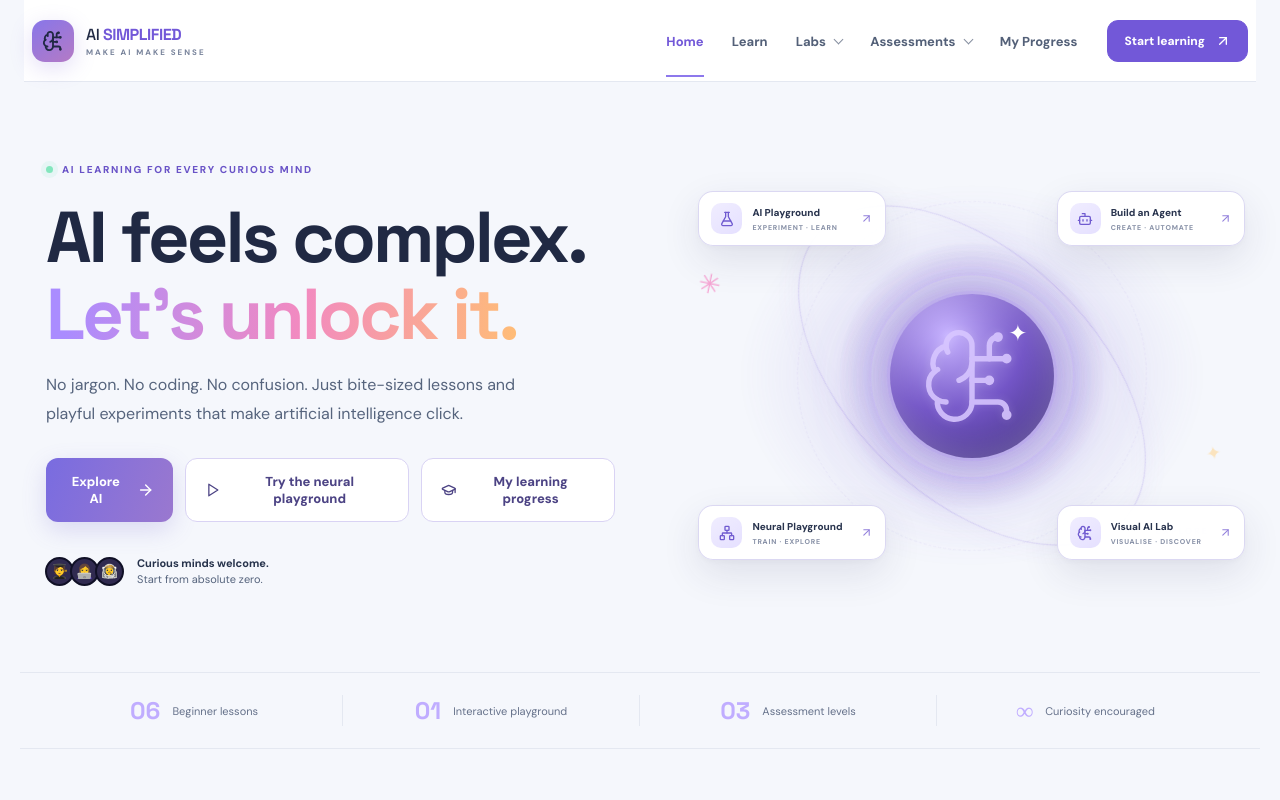
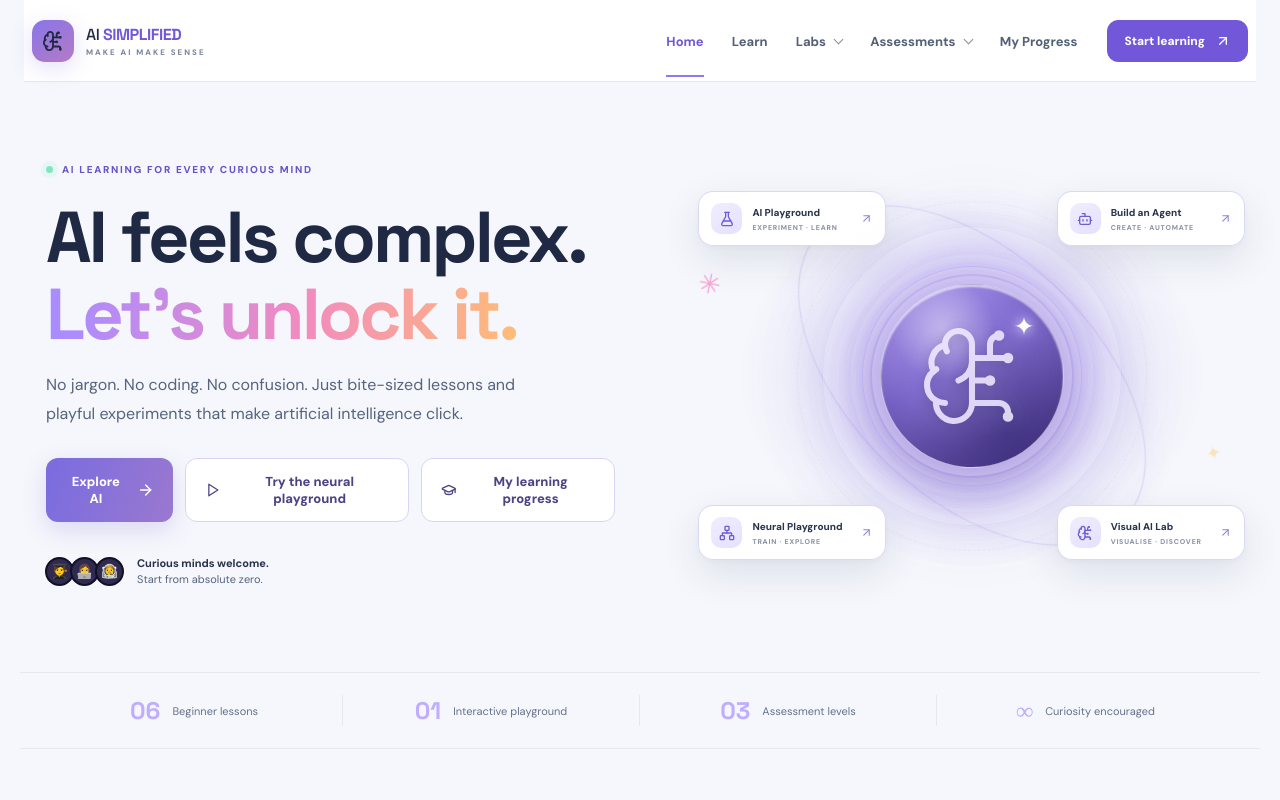
Before and after one commit to quantum-rakhi/ai-simplified, a React (Vite) app: page / in a window 1280 px wide. Shown: the top 800 px of the page. Built offline with nearby package versions, Linux system fonts and the light colour scheme.

Commit message:
Upgrade homepage AI brain with premium glass core and luminous neural halo

```diff
--- a/src/premium.css
+++ b/src/premium.css
@@ -1923,3 +1923,59 @@ body {
 @media(prefers-reduced-motion:reduce){
  .hero-art .lab-orbit-card,.hero-art .lab-orbit-card-inner{animation:none!important;transition:none!important}
 }
+
+
+/* PREMIUM AI CORE — layered glass, luminous edge and refined neural mark */
+.hero-art .brain-glow{
+ width:300px!important;height:300px!important;
+ border:1px solid rgba(163,142,239,.12)!important;
+ background:radial-gradient(circle,rgba(151,126,232,.22) 0%,rgba(151,126,232,.10) 38%,rgba(151,126,232,.035) 58%,transparent 73%)!important;
+ box-shadow:0 0 75px rgba(130,105,215,.10),inset 0 0 45px rgba(255,255,255,.18)!important;
+}
+.hero-art .brain-core{
+ width:184px!important;height:184px!important;
+ overflow:visible!important;
+ border:1px solid rgba(255,255,255,.56)!important;
+ border-radius:50%!important;
+ color:#eee8ff!important;
+ background:
+  radial-gradient(circle at 34% 24%,rgba(255,255,255,.42),transparent 28%),
+  radial-gradient(circle at 70% 82%,rgba(39,28,103,.42),transparent 52%),
+  linear-gradient(145deg,#b7a3f5 0%,#806bd0 42%,#51418e 100%)!important;
+ box-shadow:
+  0 0 0 8px rgba(255,255,255,.24),
+  0 0 0 10px rgba(153,130,232,.26),
+  0 16px 42px rgba(70,52,139,.28),
+  0 0 78px rgba(145,115,235,.62),
+  inset 0 2px 2px rgba(255,255,255,.62),
+  inset 0 -18px 35px rgba(38,27,93,.24)!important;
+}
+.hero-art .brain-core:before{
+ content:"";position:absolute;inset:-19px;border-radius:50%;
+ border:1px solid rgba(174,153,255,.42);
+ box-shadow:0 0 25px rgba(163,139,246,.18),inset 0 0 22px rgba(255,255,255,.13);
+ pointer-events:none;
+}
+.hero-art .brain-core:after{
+ content:"";position:absolute;inset:-31px;border-radius:50%;
+ border:1px solid rgba(185,169,255,.18);
+ box-shadow:0 0 48px rgba(151,126,232,.23),inset 0 0 35px rgba(255,255,255,.10);
+ animation:premium-core-halo 5.5s ease-in-out infinite!important;
+}
+.hero-art .brain-core svg{
+ width:108px!important;height:108px!important;
+ color:#f0eaff!important;stroke-width:1.35!important;
+ filter:drop-shadow(0 2px 7px rgba(42,29,105,.34)) drop-shadow(0 0 13px rgba(255,255,255,.26))!important;
+}
+.hero-art .core-spark{
+ right:28px!important;top:25px!important;
+ color:#fff!important;font-size:25px!important;
+ text-shadow:0 0 12px rgba(255,255,255,.95),0 0 25px rgba(213,195,255,.85)!important;
+}
+@keyframes premium-core-halo{0%,100%{opacity:.58;scale:1}50%{opacity:1;scale:1.045}}
+@media(max-width:760px){
+ .hero-art .brain-glow{width:260px!important;height:260px!important}
+ .hero-art .brain-core{width:158px!important;height:158px!important}
+ .hero-art .brain-core svg{width:92px!important;height:92px!important}
+}
+@media(prefers-reduced-motion:reduce){.hero-art .brain-core:after{animation:none!important}}
```
